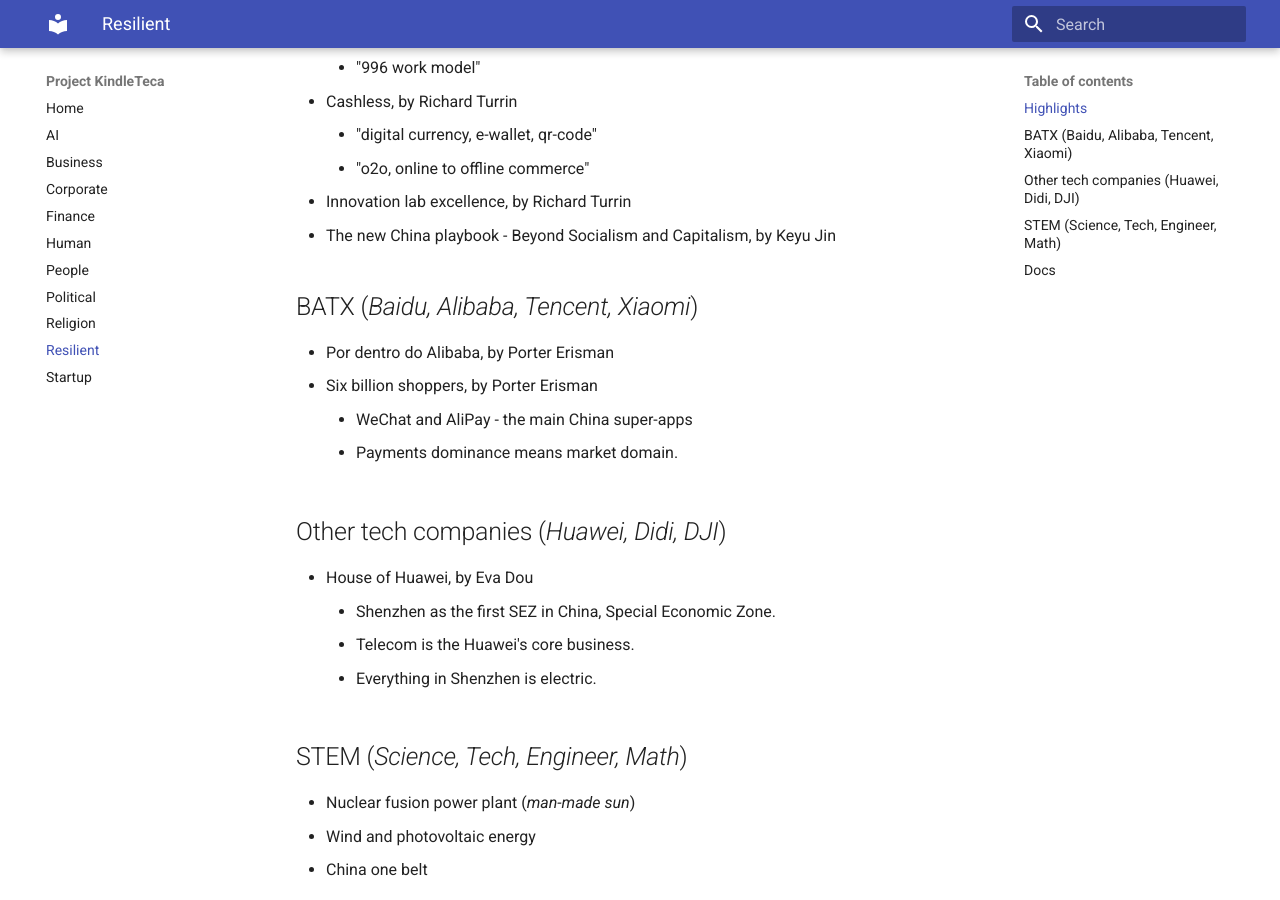
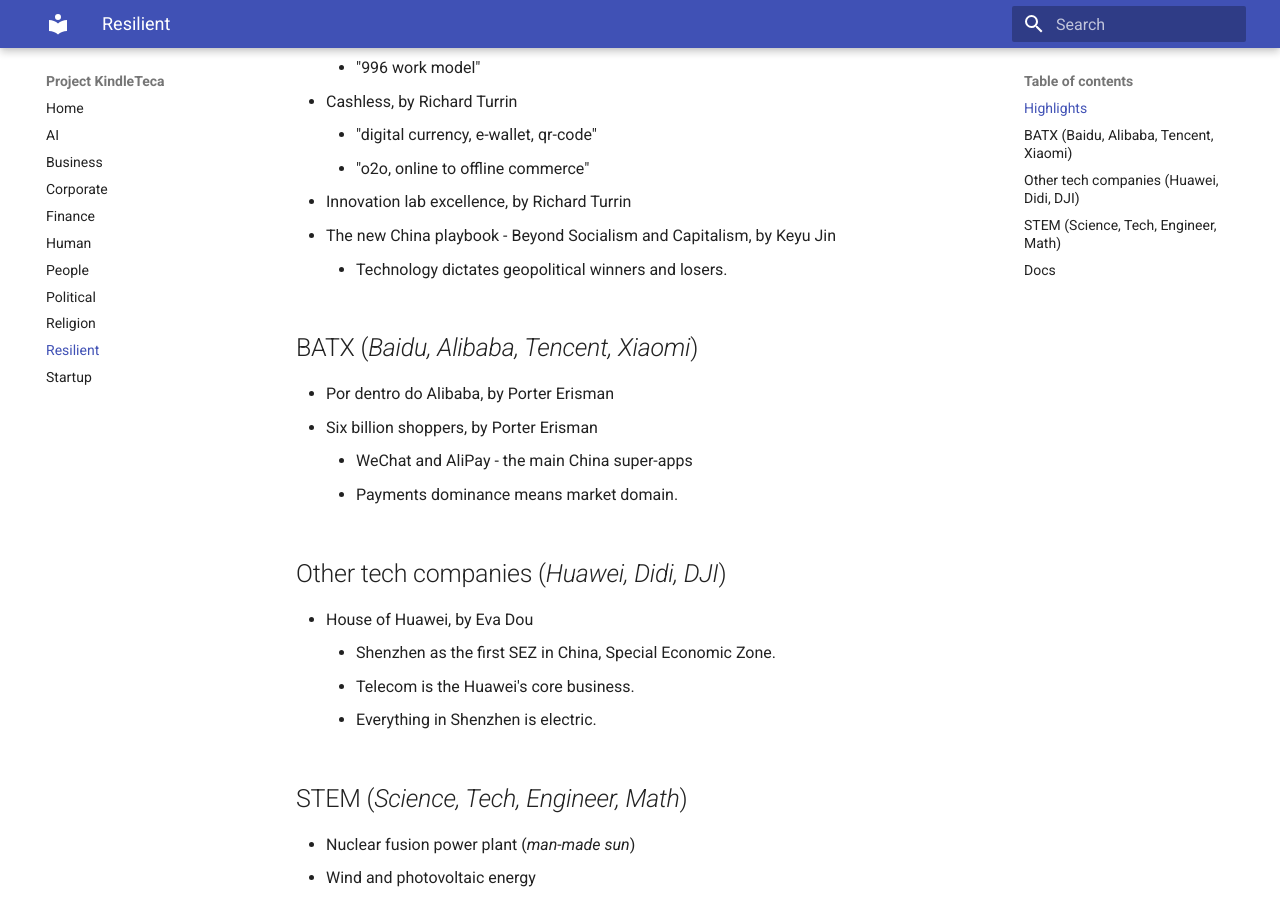
Before and after one commit to renatobrf/kindle-teca, an MkDocs documentation site: the page built from docs/china.md, in a window 1280 px wide and 900 px high, scrolled down 326 px. Built offline with MkDocs 1.6.1 and Material for MkDocs 9.7.7, drawn with Linux system fonts in a browser that asks for light colours.

Commit message:
Add new point on technology and geopolitics

```diff
--- a/docs/china.md
+++ b/docs/china.md
@@ -9,6 +9,7 @@
     - "o2o, online to offline commerce"
 - Innovation lab excellence, by Richard Turrin
 - The new China playbook - Beyond Socialism and Capitalism, by Keyu Jin
+    - Technology dictates geopolitical winners and losers.
 
 ## BATX (*Baidu, Alibaba, Tencent, Xiaomi*)
 - Por dentro do Alibaba, by Porter Erisman
```
